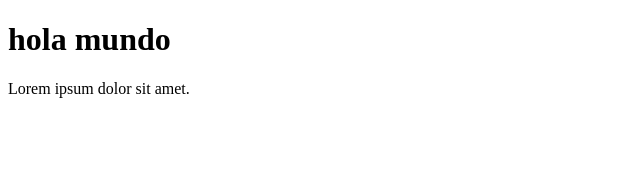
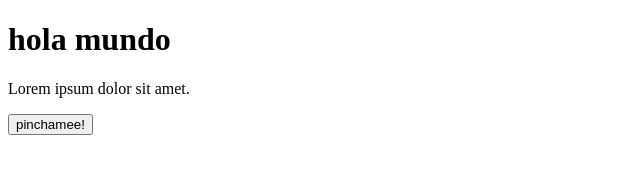
Before and after one commit to Bardodev05/Mas-Pruebas, a plain HTML site: page index.html in a window 1280 px wide. Shown: the whole page, without its empty margins (0-640 px from the left). Drawn offline with Linux system fonts and the light colour scheme.

Commit message:
se agrego un boton

```diff
--- a/index.html
+++ b/index.html
@@ -7,9 +7,10 @@
 </head>
 <body>
     <header>
-        <div>
+        <div class="contenedor">
             <h1>hola mundo</h1>
              <p>Lorem ipsum dolor sit amet.</p>
+             <button>pinchamee!</button>
         </div>
     </header>
 </body>
```
Also changed, not shown: estilos.css (line endings or trailing spaces).
